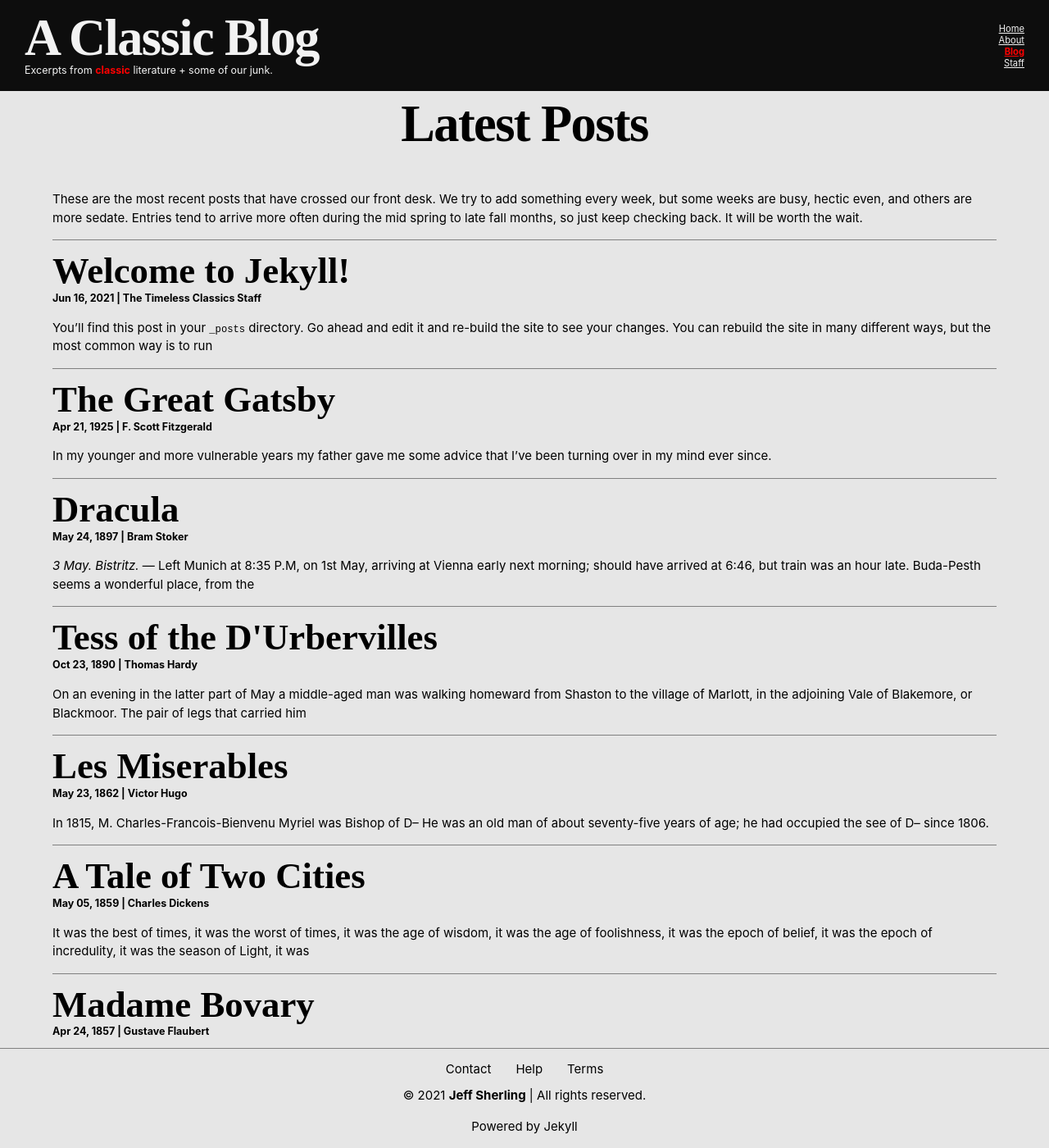
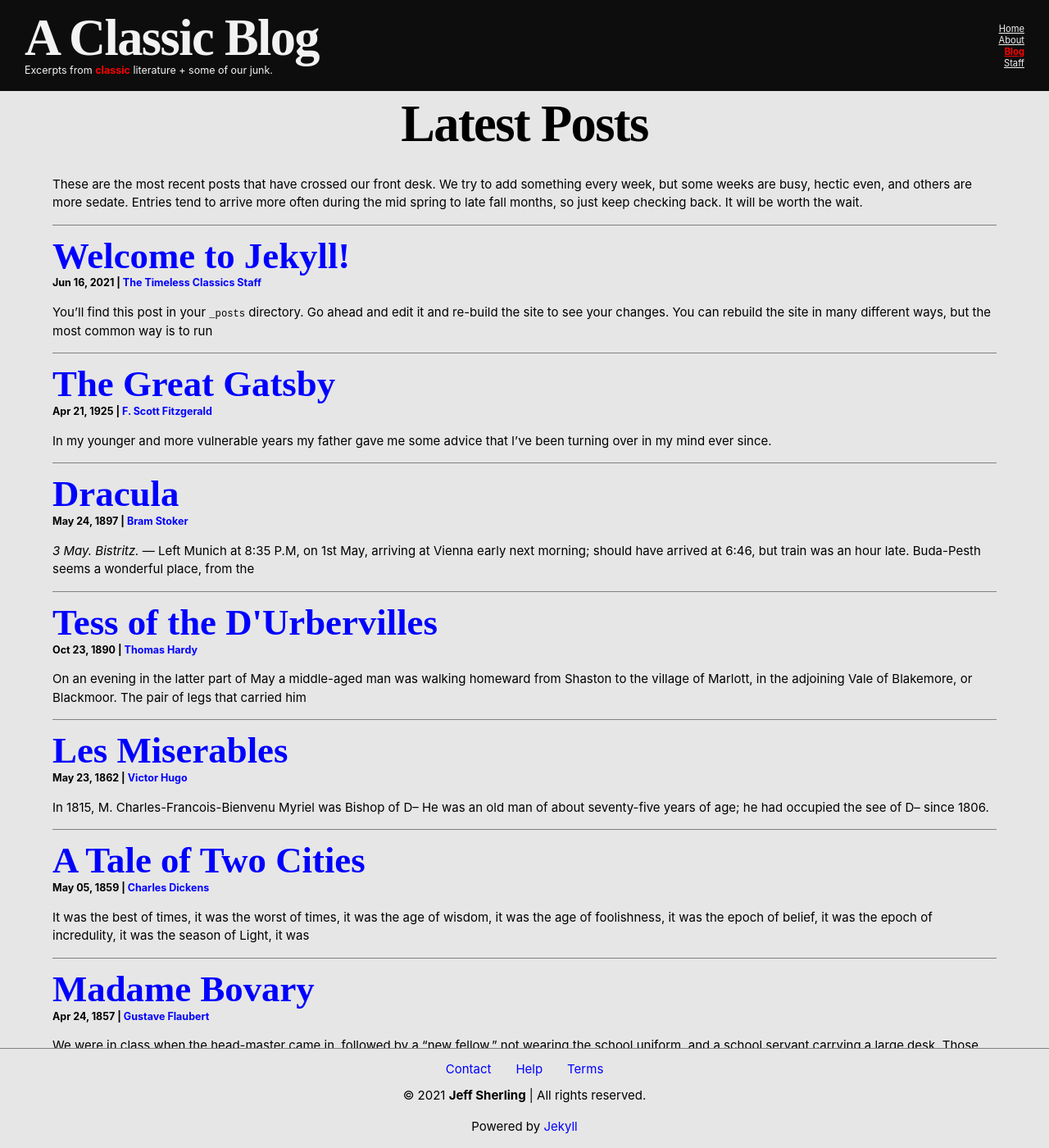
Before and after one commit to jsherling/classic-blog, a Jekyll site: the page built from blog.html, in a window 1280 px wide and 1400 px high. Shown: the whole window at 82% size. Built offline with Jekyll 4.4.1, drawn with Linux system fonts in a browser that asks for light colours.

Commit message:
Dedup/remove unused styles + more @media; correct pages

```diff
--- a/_includes/container.html
+++ /dev/null
@@ -1,3 +0,0 @@
-<div class="container">
-  {{ content }}
-</div>
--- a/_sass/app.scss
+++ b/_sass/app.scss
@@ -3,40 +3,34 @@
 /* Fonts */
 $base-font-family: -apple-system, BlinkMacSystemFont, "Segoe UI", Roboto,
   Helvetica, Arial, sans-serif, "Apple Color Emoji", "Segoe UI Emoji",
-  "Segoe UI Symbol";
+  "Segoe UI Symbol"; /* Used */
 $system-serif: "Apple Garamond", "Baskerville", "Times New Roman", "Droid Serif",
-  "Times","Source Serif Pro", serif;
+  "Times","Source Serif Pro", serif; /* Used */
 $system-monospace: "SF Mono", "Monaco", "Inconsolata", "Fira Mono",
   "Droid Sans Mono", "Source Code Pro", monospace;
-$base-font-size: 100%;
-$base-font-weight: 400;
-$base-line-height: $base-font-size * 1.5;
-$h1-size: calc(1.5rem + 3vw);
-$small-font-size:  $base-font-size * 0.875;
-$base-line-height: 1.5;
+$h1-size: calc(1.5rem + 3vw); /* Used */
+$h2-size: calc(1.2rem + 2vw); /* Used */
+$h4-size: calc(0.8rem + 1vw); /* Used */
 
 /* Device widths */
-$narrow-device: $base-font-size * 62.5%;
-$medium-device: $base-font-size * 80%;
-$large-device: $base-font-size;
+$small-device-fs: 75%; /* Used */
+$medium-device-fs: 87.5%; /* Used */
+$large-device-fs: 93.75%; /* Used */
+$xlarge-device-fs: 100%; /* Used */
 
 /* Colors */
-$light-grey: #959595;
-$default-color: gray;
-$font-color: darken($default-color, 60%);
-$light-color: lighten($default-color, 40%);
-$dark-color: darken($default-color, 20%);
-$contrast-color: teal;
-$warning-color: yellow;
-$important-color: red;
-$information-color: blue;
-$black-color: lighten(black, 5%);
-$black-ish: rgba(0, 0, 0, 0.95);
-$white-color: darken(white, 5%);
-$white-ish: rgba(255, 255, 255, 0.95);
+$light-grey: #959595; /* Used */
+$default-color: gray; /* Used */
+$footer-bg-color: #e6e6e6; /* Used */
+$font-color: darken($default-color, 60%); /* Used */
+$light-color: lighten($default-color, 40%); /* Used */
+$important-color: red; /* Used */
+$information-color: blue; /* Used */
+$black-color: lighten(black, 5%); /* Used */
+$white-color: darken(white, 5%); /* Used */
 
 /* Misc. */
-$radius: 5px;
+$radius: 5px; /* Used */
 
 @import
 "style/base",
--- a/_sass/style/_base.scss
+++ b/_sass/style/_base.scss
@@ -7,7 +7,7 @@
 body {
   background-color: $light-color;
   font-family: $base-font-family;
-  font-size: 75%;
+  font-size: $small-device-fs;
   color: $font-color;
   min-height: 100vh;
   max-width: 90vw;
@@ -17,7 +17,7 @@ body {
   align-items: center;
   justify-content: flex-start;
   margin: 0 auto;
-  padding: 8rem 0 5rem 0;
+  padding: 8rem 0 7rem 0;
 }
 
 h1, h2, h4, ul, li, p, small {
@@ -39,11 +39,11 @@ h1 {
 }
 
 h2 {
-  font-size: calc(1.2rem + 2vw);
+  font-size: $h2-size;
 }
 
 h4 {
-  font-size: calc(0.8rem + 1vw);
+  font-size: $h4-size;
 }
 
 p, small {
@@ -57,7 +57,6 @@ p {
 }
 
 p > a {
-
   padding: 0;
 }
 
@@ -81,7 +80,7 @@ a {
   cursor: pointer;
   text-decoration: none;
   outline: none;
-  color: inherit;
+  color: $information-color;
 }
 
 a:active {
@@ -99,21 +98,21 @@ a:active {
 
 @media only screen and (min-width: 641px) {
   html body {
-    font-size: 87.5%;
+    font-size: $medium-device-fs;
     padding: 8em 0 9em 0;
   }
 }
 
 @media only screen and (min-width: 1008px) {
   html body {
-    font-size: 93.75%;
+    font-size: $large-device-fs;
     padding: 8em 0 9em 0;
   }
 }
 
 @media only screen and (min-width: 1311px) {
   html body {
-    font-size: 100%;
+    font-size: $xlarge-device-fs;
     padding: 9em 0 9em 0;
   }
 }
@@ -131,7 +130,7 @@ a:active {
   a.blog-author:hover,
   h2 > a:hover {
     font-weight: bold;
-    color: blue;
+    color: $information-color;
     background: transparent;
   }
 }
--- a/_sass/style/_layout.scss
+++ b/_sass/style/_layout.scss
@@ -85,7 +85,7 @@ li.bullet + li.bullet {
   left: 0;
   bottom: 0;
   right: 0;
-  background-color: #e6e6e6;
+  background-color: $footer-bg-color;
   border-top: 1px solid $default-color;
   padding-top: 1em;
 
--- a/blog.html
+++ b/blog.html
@@ -2,7 +2,7 @@
 layout: default
 title: Latest Posts
 ---
-<h1 class="mb-1em">{{ page.title }}</h1>
+<h1 class="mb-dot5em">{{ page.title }}</h1>
 
 <p>
   These are the most recent posts that have crossed our front desk. We try to
```
